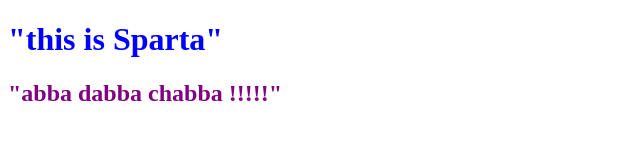
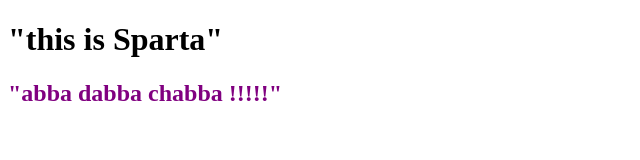
Before and after one commit to maheshmagar18/main_opensap, a plain HTML site: page index.html in a window 1280 px wide. Shown: the whole page, without its empty margins (0-640 px from the left). Drawn offline with Linux system fonts and the light colour scheme.

Commit message:
changed 1st styles

```diff
--- a/index.html
+++ b/index.html
@@ -6,7 +6,7 @@
 		<link  rel="stylesheet" type="text/css" href="style.css">
 	</head>
 	<body>
-		<h1 style="color:blue">"this is Sparta"</h1>
+		<h1>"this is Sparta"</h1>
 		<h2 style="color:purple">"abba dabba chabba !!!!!"</h2>
 	</body>
 </html>
```
